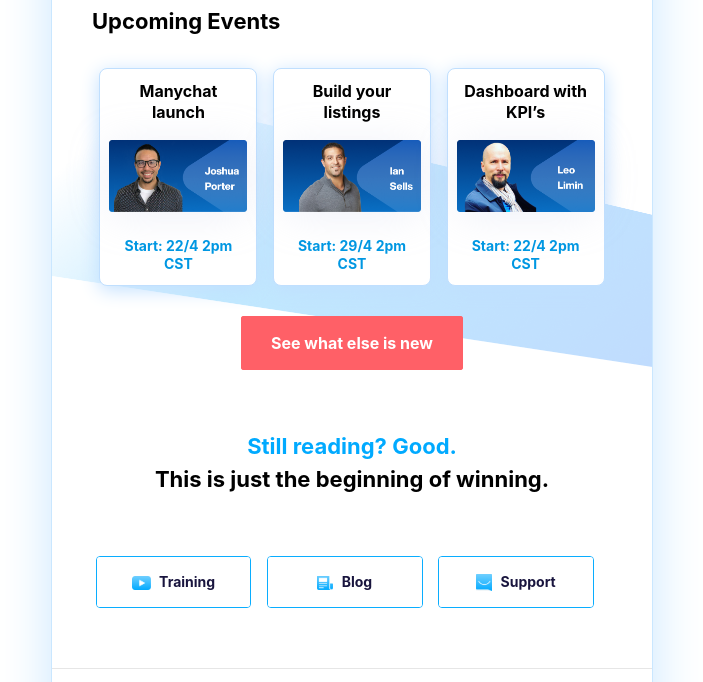
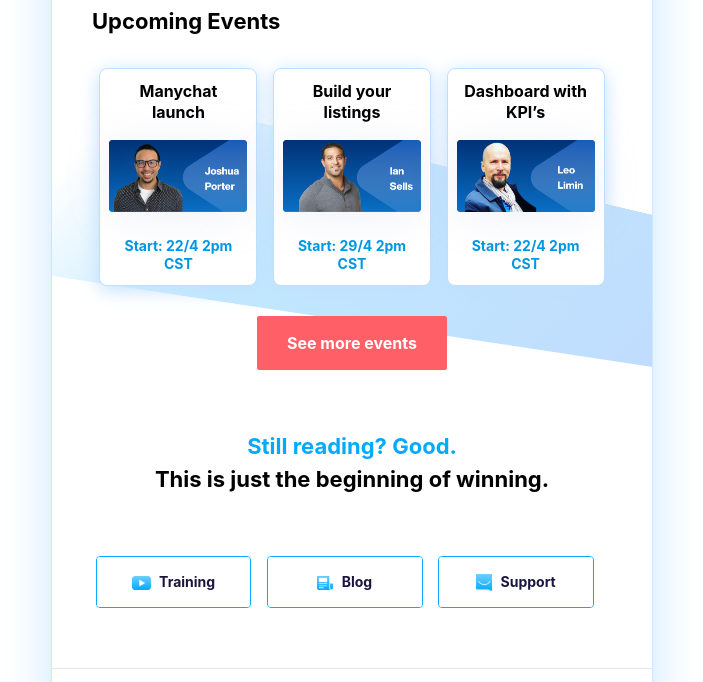
Before and after one commit to andrii91/updatesEmail, a website: page email1.html in a window 1280 px wide. Shown: the part 1656-2338 px from the top of the page, without its empty margins (288-991 px from the left). Drawn offline with Linux system fonts and the light colour scheme.

```diff
--- a/email1.html
+++ b/email1.html
@@ -723,7 +723,7 @@
                                           <table border="0" cellpadding="0" cellspacing="0" role="presentation" style="border-collapse:separate;line-height:100%;">
                                             <tr>
                                               <td align="center" bgcolor="#FF6067" role="presentation" style="border:none;border-radius:3px;cursor:auto;mso-padding-alt:15px 30px;background:#FF6067;" valign="middle">
-                                                <a href="#" style="display: inline-block; background: #FF6067; color: white; font-family: 'Inter',  Helvetica, Arial, sans-serif; font-size: 16px; font-weight: 700; line-height: 24px; margin: 0; text-decoration: none; text-transform: none; padding: 15px 30px; mso-padding-alt: 0px; border-radius: 3px;" target="_blank"> See what else is new </a>
+                                                <a href="https://eliteseller.com/webinar" style="display: inline-block; background: #FF6067; color: white; font-family: 'Inter',  Helvetica, Arial, sans-serif; font-size: 16px; font-weight: 700; line-height: 24px; margin: 0; text-decoration: none; text-transform: none; padding: 15px 30px; mso-padding-alt: 0px; border-radius: 3px;" target="_blank"> See more events </a>
                                               </td>
                                             </tr>
                                           </table>
```
Also changed, not shown: 1 other file.
